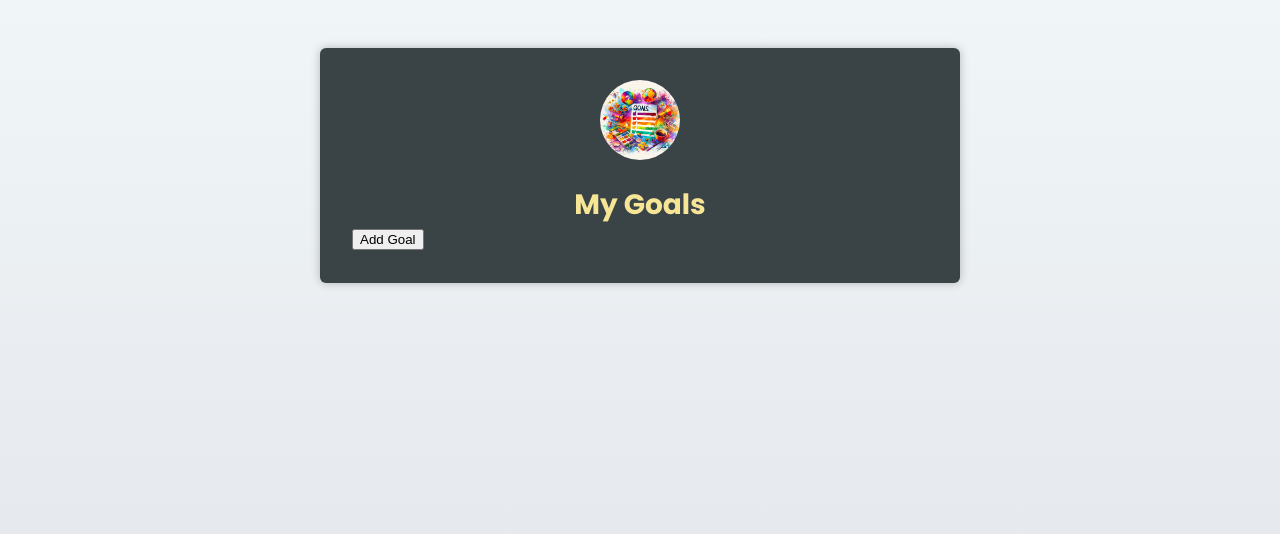
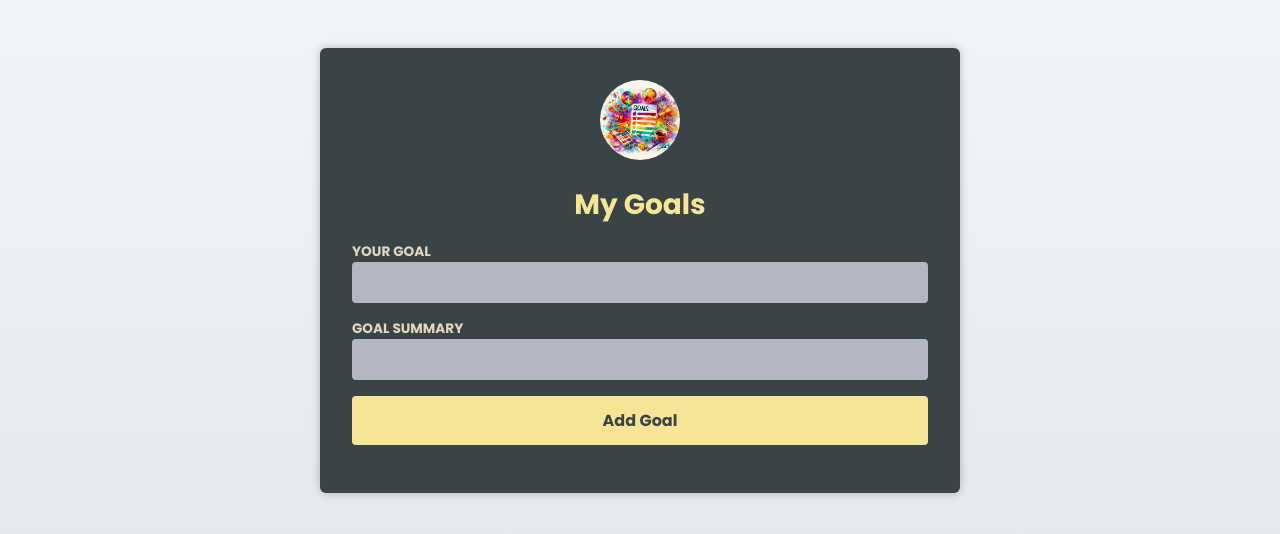
Before and after one commit to serengia/simple-goals-app--react-typescript, a React (Vite) app: page / in a window 1280 px wide. Shown: the top 534 px of the page. Built offline with nearby package versions, Linux system fonts and the light colour scheme; the HTML template or start-up script is replaced by a standard one.

Commit message:
Implement form handling with Typescript

```diff
--- a/src/App.tsx
+++ b/src/App.tsx
@@ -1,6 +1,7 @@
 import { useState } from "react";
 import Header from "./components/Header";
 import CourseGoalList from "./components/CourseGoalList";
+import NewGoal from "./components/NewGoal";
 
 export type Goal = {
   title: string;
@@ -11,11 +12,11 @@ export type Goal = {
 export default function App() {
   const [goals, setGoals] = useState<Goal[]>([]);
 
-  const addGoalHandler = () => {
+  const addGoalHandler = (goalText: string, summaryText: string) => {
     setGoals((prev) => {
       const newGoal: Goal = {
-        title: "Goal one",
-        description: "Goal one description",
+        title: goalText,
+        description: summaryText,
         id: Math.random() + Math.random(),
       };
       return [newGoal, ...prev];
@@ -31,7 +32,7 @@ export default function App() {
       <Header image={{ src: "/goals.jpg", alt: "Set your goals" }}>
         <h1>My Goals</h1>
       </Header>
-      <button onClick={addGoalHandler}>Add Goal</button>
+      <NewGoal onAddGoal={addGoalHandler} />
       <CourseGoalList goals={goals} deleteGoal={deleteGoalHandler} />
     </main>
   );
--- /dev/null
+++ b/src/components/NewGoal.tsx
@@ -0,0 +1,37 @@
+import { type FormEvent, useRef } from "react";
+
+type NewGoalProps = {
+  onAddGoal: (goalText: string, summaryText: string) => void;
+};
+
+export default function NewGoal({ onAddGoal }: NewGoalProps) {
+  const goal = useRef<HTMLInputElement>(null);
+  const summary = useRef<HTMLInputElement>(null);
+
+  const submitFormHandler = (event: FormEvent<HTMLFormElement>) => {
+    event.preventDefault();
+    const goalText = goal.current!.value;
+    const summaryText = summary.current!.value;
+
+    // Reset form inputs
+    event.currentTarget.reset();
+
+    // Trigger add
+    onAddGoal(goalText, summaryText);
+  };
+  return (
+    <form onSubmit={submitFormHandler}>
+      <p>
+        <label htmlFor="goal">Your goal</label>
+        <input id="goal" type="text" ref={goal} required />
+      </p>
+      <p>
+        <label htmlFor="summary">Goal summary</label>
+        <input id="summary" type="text" ref={summary} required />
+      </p>
+      <p>
+        <button>Add Goal</button>
+      </p>
+    </form>
+  );
+}
```
